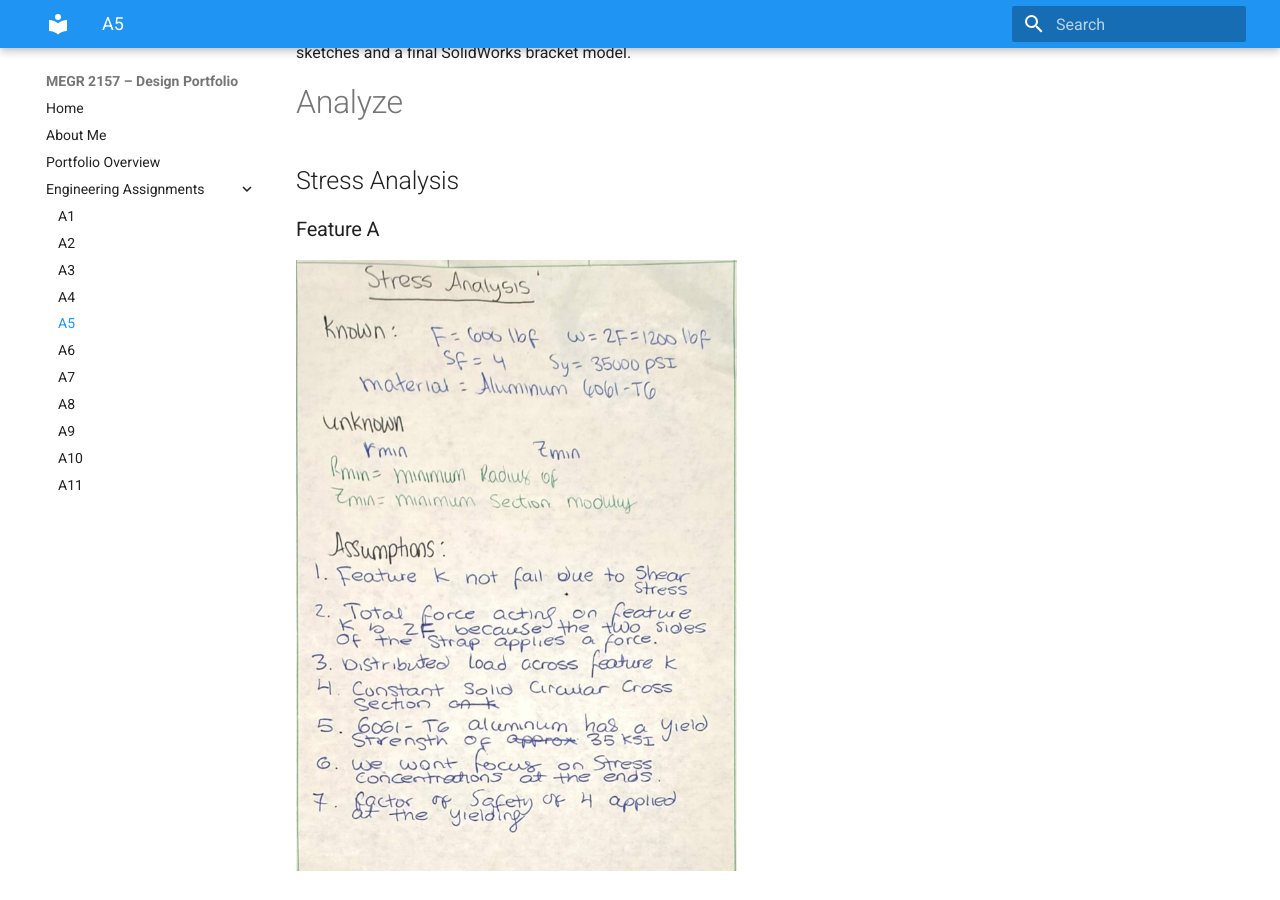
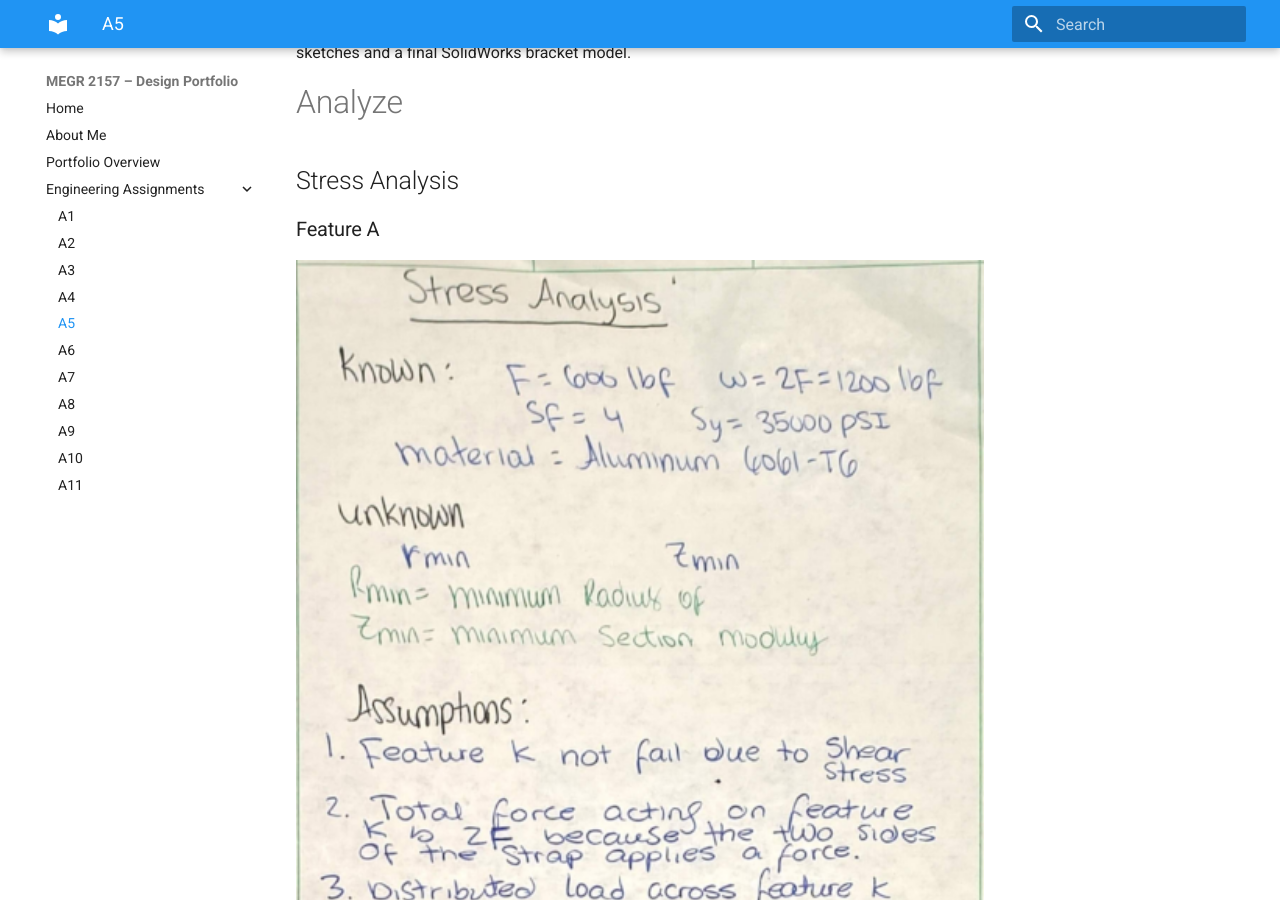
Before and after one commit to ncenatus/design-project-portfolio, an MkDocs documentation site: the page built from docs/assignments/A05/index.md, in a window 1280 px wide and 900 px high, scrolled down 442 px. Built offline with MkDocs 1.6.1 and Material for MkDocs 9.7.7, drawn with Linux system fonts in a browser that asks for light colours.

Commit message:
Update index.md

```diff
--- a/docs/assignments/A05/index.md
+++ b/docs/assignments/A05/index.md
@@ -10,7 +10,7 @@ This design required selecting a material, applying a safety factor of 4, and ch
 
 ### Feature A
 
-
+<img src="A_1.png" width="700">
 ![A3](A_1.png)
 
 Feature K is to support the polyester strap that applies the horizontal load to the rigid T-beam. For this design I selected an applied force of 600 lbf, which meets the problem requirement of 500<F≤800 lbf. The strap is pulling on both sides of Feature K, so the total load on the feature is twice the force applied. The total load used in the analysis is thus W=2F=2(600)=1200 lbf
@@ -37,6 +37,7 @@ Feature K is designed with a solid circular cross section. The moment of inertia
 
 
 ![A3](A_4.png)
+
 For Feature B, I used the reaction force calculated from Feature A as the applied load. Since Feature A is supported symmetrically, the total 1200 lbf strap load is divided equally between the two supports. This gives an applied load of 600 lbf on each Feature B.
 
 So here's what went down with Feature B—we treated it like an axially loaded member. The force coming from Feature A pushes down on Feature B, and the bracket's other parts push back up with equal force. We neglect direct shear failure (like the assignment said) and didn't worry about stress concentrations at the joints for the initial sizing. Pretty straightforward.
```
